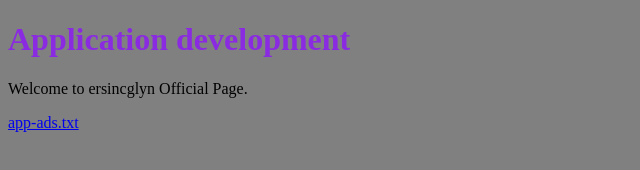
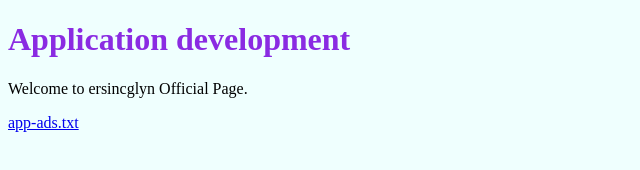
Before and after one commit to ersincglyn/ersincglyn.github.io, a plain HTML site: page index.html in a window 1280 px wide. Shown: the whole page, without its empty margins (0-640 px from the left). Drawn offline with Linux system fonts and the light colour scheme.

Commit message:
Update index.html

```diff
--- a/index.html
+++ b/index.html
@@ -3,7 +3,7 @@
 <head>
     <title>ersincglyn</title>
 <style>
-  body{background-color:gray;   }
+  body{background-color:#effffe;   }
   h1 { color: blueviolet;   }
 </style>
 </head>
```
